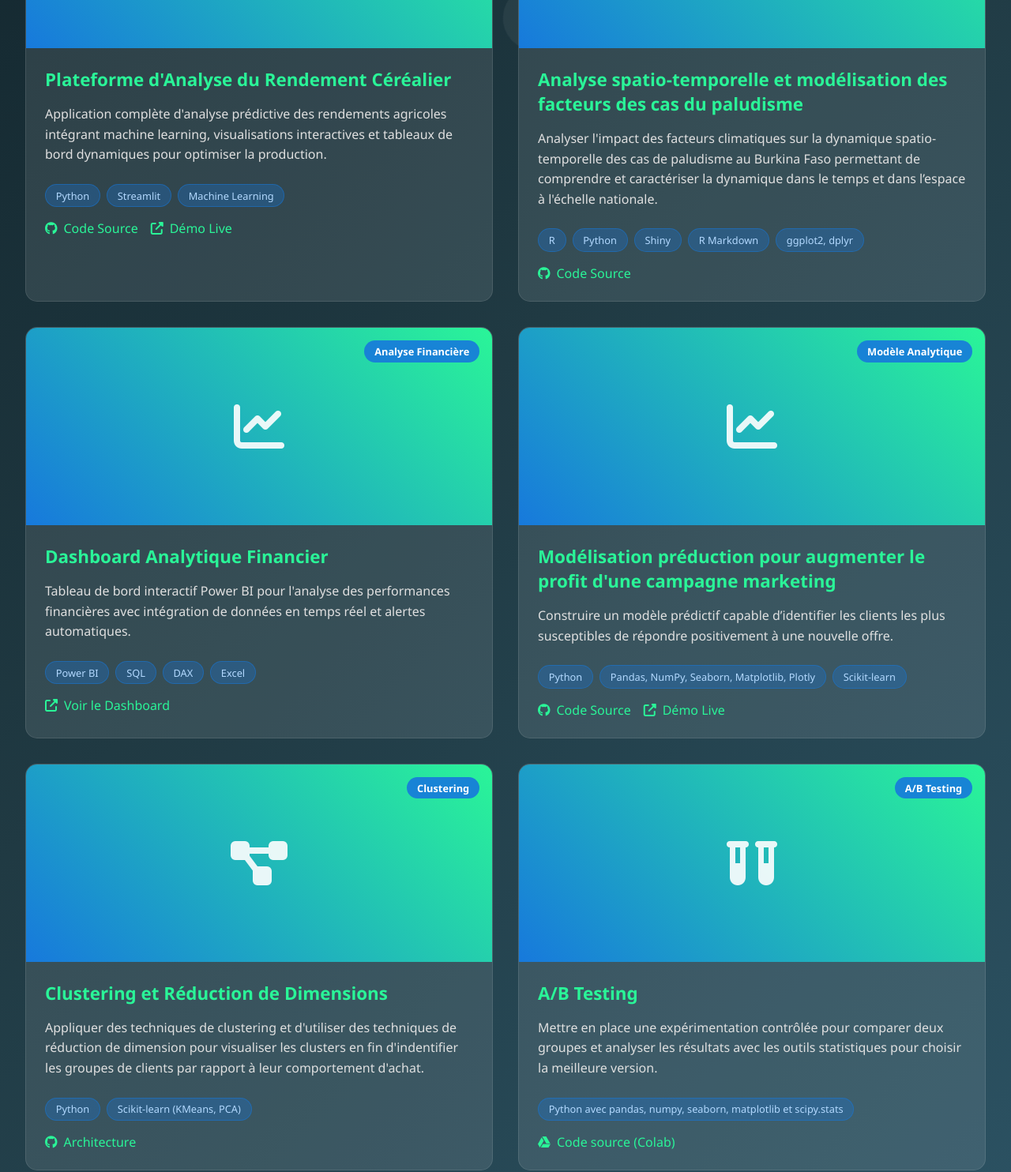
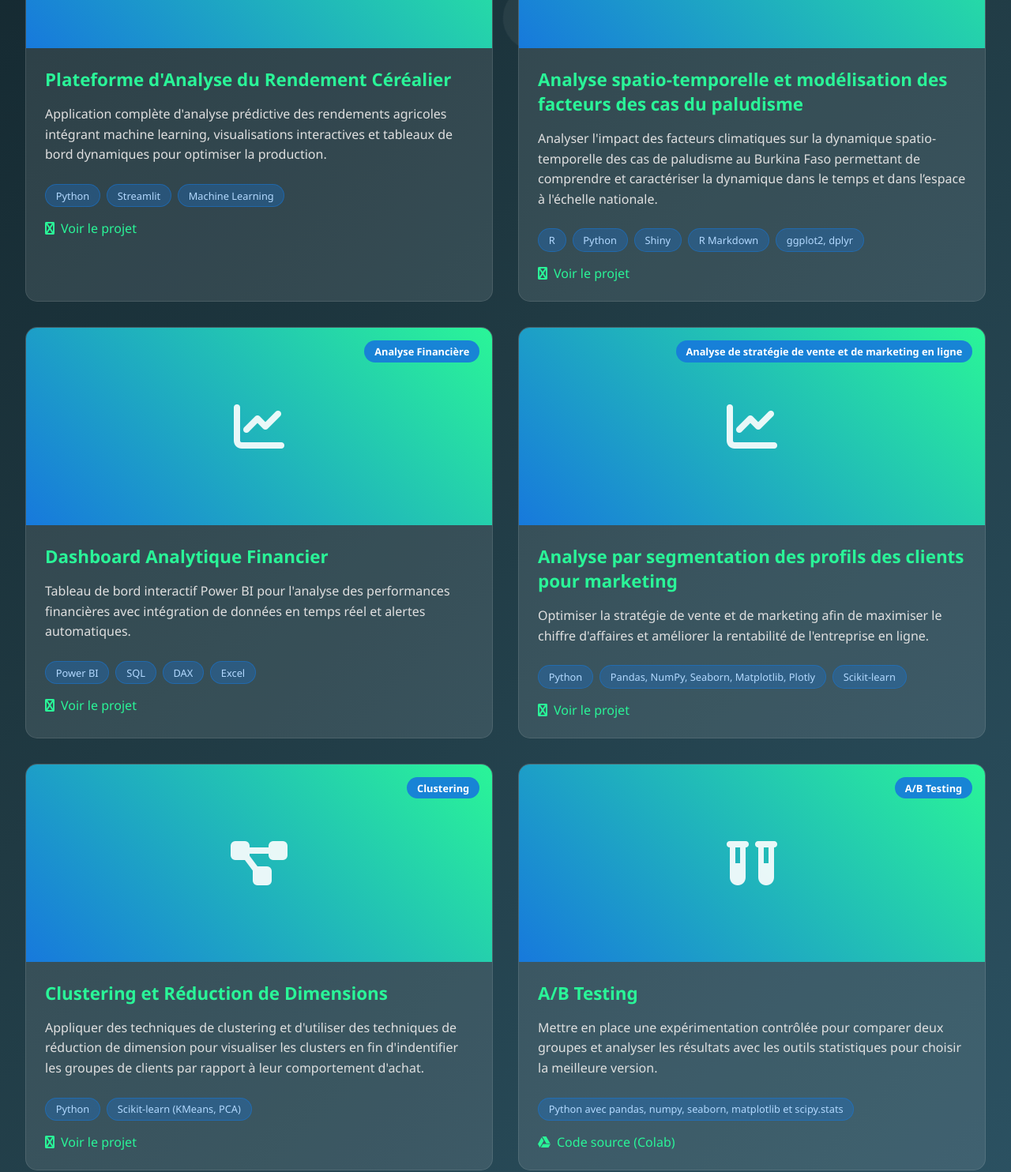
Before and after one commit to Sanou-Lassina/Ma_Page, a plain HTML site: page Portfolio.html in a window 1280 px wide. Shown: the part 742-2226 px from the top of the page at 79% size. Drawn offline with Linux system fonts and the light colour scheme.

Commit message:
Mise à jour du site

```diff
--- a/Portfolio.html
+++ b/Portfolio.html
@@ -286,13 +286,13 @@
                             <span class="tech-tag">Machine Learning</span>
                         </div>
                         <div class="project-links">
-                            <a href="#" class="project-link">
-                                <i class="fab fa-github"></i>
-                                Code Source
-                            </a>
-                            <a href="#" class="project-link">
-                                <i class="fas fa-external-link-alt"></i>
-                                Démo Live
+                            <a href="https://sanou-lassina.github.io/"
+                                class="project-link"
+                                target="_blank"
+                                rel="noopener noreferrer"
+                                aria-label="Ouvrir le lien">
+                                <i class="fab fa-external-link-alt"></i>
+                                Voir le projet
                             </a>
                         </div>
                     </div>
@@ -315,9 +315,13 @@
                             <span class="tech-tag">ggplot2, dplyr</span>
                         </div>
                         <div class="project-links">
-                            <a href="#" class="project-link">
-                                <i class="fab fa-github"></i>
-                                Code Source
+                            <a href="https://sanou-lassina.github.io/"
+                                class="project-link"
+                                target="_blank"
+                                rel="noopener noreferrer"
+                                aria-label="Ouvrir le lien">
+                                <i class="fab fa-external-link-alt"></i>
+                                Voir le projet
                             </a>
                         </div>
                     </div>
@@ -339,9 +343,13 @@
                             <span class="tech-tag">Excel</span>
                         </div>
                         <div class="project-links">
-                            <a href="#" class="project-link">
-                                <i class="fas fa-external-link-alt"></i>
-                                Voir le Dashboard
+                            <a href="https://sanou-lassina.github.io/"
+                                class="project-link"
+                                target="_blank"
+                                rel="noopener noreferrer"
+                                aria-label="Ouvrir le lien">
+                                <i class="fab fa-external-link-alt"></i>
+                                Voir le projet
                             </a>
                         </div>
                     </div>
@@ -351,24 +359,24 @@
                 <div class="project-card">
                     <div class="project-image">
                         <i class="fas fa-chart-line"></i>
-                        <div class="project-badge">Modèle Analytique</div>
+                        <div class="project-badge">Analyse de stratégie de vente et de marketing en ligne</div>
                     </div>
                     <div class="project-content">
-                        <h3>Modélisation préduction pour augmenter le profit d'une campagne marketing</h3>
-                        <p>Construire un modèle prédictif capable d’identifier les clients les plus susceptibles de répondre positivement à une nouvelle offre.</p>
+                        <h3>Analyse par segmentation des profils des clients pour marketing</h3>
+                        <p>Optimiser la stratégie de vente et de marketing afin de maximiser le chiffre d'affaires et améliorer la rentabilité de l'entreprise en ligne.</p>
                         <div class="project-tech">
                             <span class="tech-tag">Python</span>
                             <span class="tech-tag">Pandas, NumPy, Seaborn, Matplotlib, Plotly</span>
                             <span class="tech-tag">Scikit-learn</span>
                         </div>
                         <div class="project-links">
-                            <a href="#" class="project-link">
-                                <i class="fab fa-github"></i>
-                                Code Source
-                            </a>
-                            <a href="#" class="project-link">
-                                <i class="fas fa-external-link-alt"></i>
-                                Démo Live
+                            <a href="https://sanou-lassina.github.io/Analyse-Vente/"
+                                class="project-link"
+                                target="_blank"
+                                rel="noopener noreferrer"
+                                aria-label="Ouvrir le lien">
+                                <i class="fab fa-external-link-alt"></i>
+                                Voir le projet
                             </a>
                         </div>
                     </div>
@@ -388,9 +396,13 @@
                             <span class="tech-tag">Scikit-learn (KMeans, PCA)</span>
                         </div>
                         <div class="project-links">
-                            <a href="#" class="project-link">
-                                <i class="fab fa-github"></i>
-                                Architecture
+                            <a href="https://sanou-lassina.github.io/"
+                                class="project-link"
+                                target="_blank"
+                                rel="noopener noreferrer"
+                                aria-label="Ouvrir le lien">
+                                <i class="fab fa-external-link-alt"></i>
+                                Voir le projet
                             </a>
                         </div>
                     </div>
```
